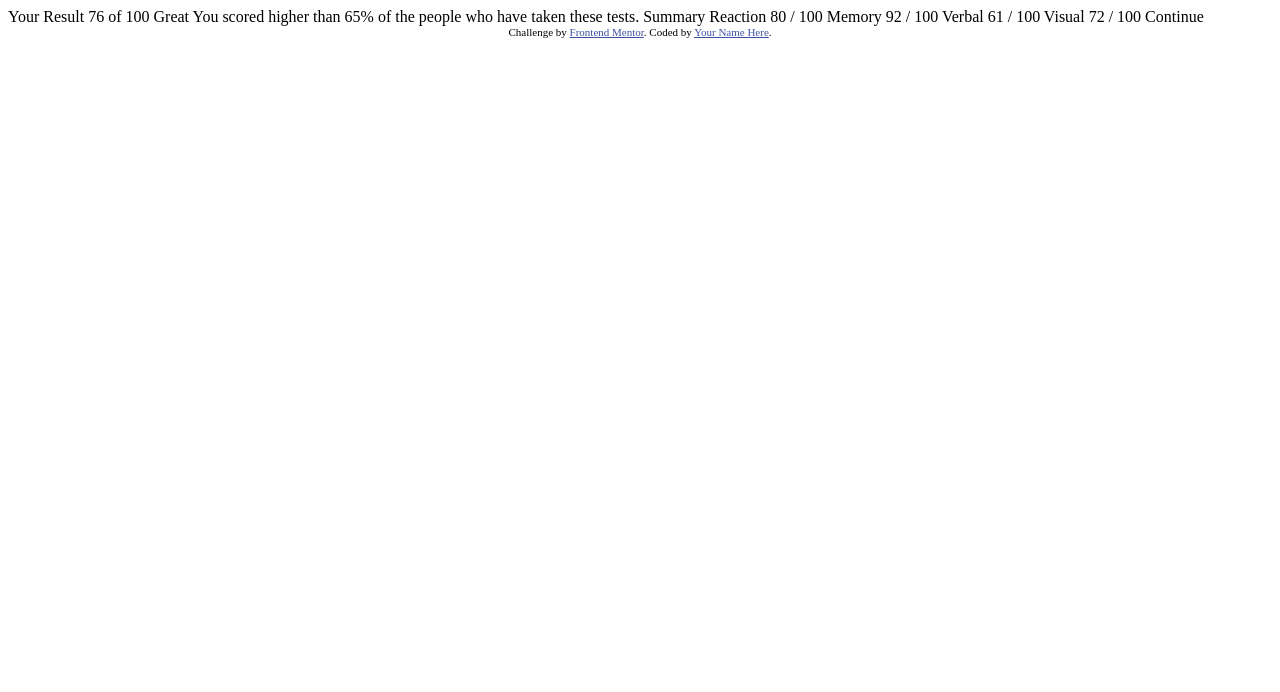
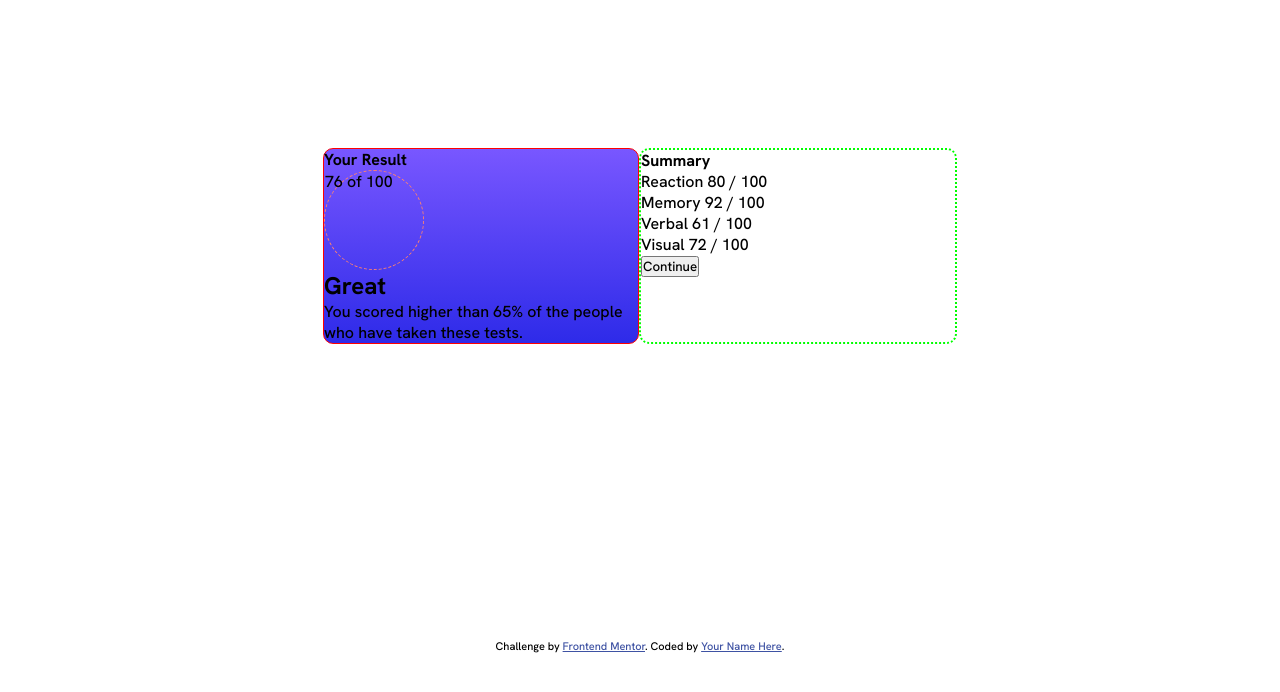
Before and after one commit to kouglas/results-summary-component-main, a plain HTML site: page results-summary-component-main/index.html in a window 1280 px wide. Drawn offline with Linux system fonts and the light colour scheme.

Commit message:
update project
add styles and semantic html

```diff
--- a/results-summary-component-main/index.html
+++ b/results-summary-component-main/index.html
@@ -3,45 +3,53 @@
 <head>
   <meta charset="UTF-8">
   <meta name="viewport" content="width=device-width, initial-scale=1.0"> <!-- displays site properly based on user's device -->
+  <link rel="stylesheet" href="styles.css">
+  <title>Results summary component</title>
 
-  <link rel="icon" type="image/png" sizes="32x32" href="./assets/images/favicon-32x32.png">
 
-  <title>Frontend Mentor | Results summary component</title>
-
-  <!-- Feel free to remove these styles or customise in your own stylesheet 👍 -->
-  <style>
-    .attribution { font-size: 11px; text-align: center; }
-    .attribution a { color: hsl(228, 45%, 44%); }
-  </style>
 </head>
 <body>
+  <main>
+    <section>
+      <div class="card-container">
+        <div class="left-card">
+          <div class="left-title">
+            <h4>Your Result</h4>
+          </div>
+          <div class="score-circle">
+            <p class="score"><span>76</span> of 100</p>
+          </div>
+          <div class="result">
+            <h2>Great</h2>
+            <p class="result-text">You scored higher than 65% of the people who have taken these tests.</p>
+          </div>
+        </div>
+        <div class="right-card">
+          <div class="right-title">
+            <h4>Summary</h4>
+          </div>
+          <div class="items">
+            <ul>
+              <li>Reaction 80 / 100</li>
+              <li>Memory 92 / 100</li>
+              <li>Verbal 61 / 100</li>
+              <li> Visual 72 / 100</li>
+            </ul>
+          </div>
+          <div class="button">
+            <button type="button">Continue</button>
+          </div>
+        </div>
+      </div>
+    </section>
+  </main>
 
-  Your Result
-  76
-  of 100
 
-  Great
-  You scored higher than 65% of the people who have taken these tests.
-
-  Summary
-
-  Reaction
-  80 / 100
-
-  Memory
-  92 / 100
-
-  Verbal
-  61 / 100
-
-  Visual
-  72 / 100
-
-  Continue
-
-  <div class="attribution">
-    Challenge by <a href="https://www.frontendmentor.io?ref=challenge" target="_blank">Frontend Mentor</a>.
-    Coded by <a href="#">Your Name Here</a>.
-  </div>
+  <footer>
+    <div class="attribution">
+      Challenge by <a rel="noopener" href="https://www.frontendmentor.io?ref=challenge" target="_blank">Frontend Mentor</a>.
+      Coded by <a href="#">Your Name Here</a>.
+    </div>
+  </footer>
 </body>
 </html>
--- /dev/null
+++ b/results-summary-component-main/styles.css
@@ -0,0 +1,59 @@
+@import url('https://fonts.googleapis.com/css2?family=Hanken+Grotesk:wght@500;700;800&display=swap');
+/* browser css reset */
+*{
+    margin: 0;
+    padding: 0;
+    box-sizing: border-box;
+    font-family: 'Hanken Grotesk', sans-serif;
+}
+/* to center items */
+body{
+     display: grid;
+     place-items: center;
+     min-height: 100vh;
+ }
+
+ /* Layout */
+ .card-container {
+    display: flex;
+    max-width: 46.875em;
+    /* border-radius: 8px; */
+ }
+ .left-card, .right-card {
+    border-radius: .625em;
+ }
+
+/* Left card / Purple card */
+.left-card {
+    flex: 1;
+    background: linear-gradient(to bottom, hsl(252, 100%, 67%), hsl(241, 81%, 54%));
+    border: .0625em solid red;
+
+}
+.score-circle {
+    border: .0625em dashed salmon;
+    border-radius: 50%;
+    width: 6.25em;
+    height: 6.25em;
+}
+
+/* Right card / White card */
+.right-card {
+    flex: 1;
+    border: 2px dotted lime;
+}
+
+ul {
+    list-style-type: none;
+}
+
+
+
+/* FOOTER */
+.attribution {
+    font-size: .6875em;
+    text-align: center;
+}
+.attribution a {
+     color: hsl(228, 45%, 44%);
+}
```
